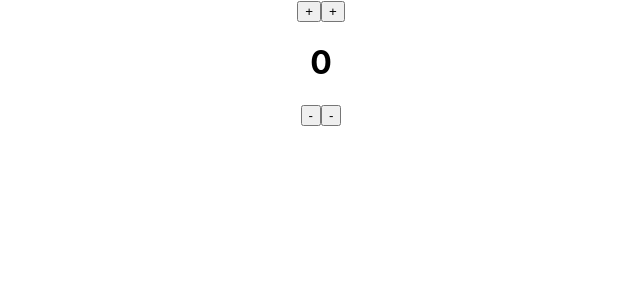
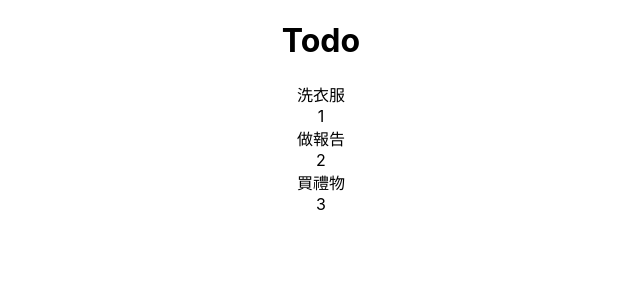
Before and after one commit to a19860101/20220313, a React (Create React App) app in the folder react/my-react/: page / in a window 1280 px wide. Shown: the top 300 px of the page, without its empty margins (319-959 px from the left). Built offline with nearby package versions, Linux system fonts and the light colour scheme.

Commit message:
20220717

```diff
--- a/react/my-react/src/App.js
+++ b/react/my-react/src/App.js
@@ -1,9 +1,9 @@
 import './App.css'
-import Counter from './Counter'
+import Todo from './Todo'
 function App() {
   return (
     <div className="App">
-      <Counter />
+      <Todo />
     </div>
   );
 }
--- /dev/null
+++ b/react/my-react/src/Todo/index.js
@@ -0,0 +1,38 @@
+import {useState} from 'react'
+const Todo = ()=>{
+   const [todos, setTodos] = useState([
+        {
+            id:1,
+            name: '洗衣服',
+            isCompleted: false
+        },
+        {
+            id:2,
+            name: '做報告',
+            isCompleted: true
+        },
+        {
+            id:3,
+            name: '買禮物',
+            isCompleted: false
+        },
+    ])
+
+    return (
+        <>
+            <h1>Todo</h1>
+            <div>
+                {
+                    todos.map(todo=>
+                        <>
+                            <div>{todo.name}</div>
+                            <div>{todo.id}</div>
+                        </>
+                    )
+                }
+            </div>
+        </>
+    )
+}
+
+export default Todo;
```
